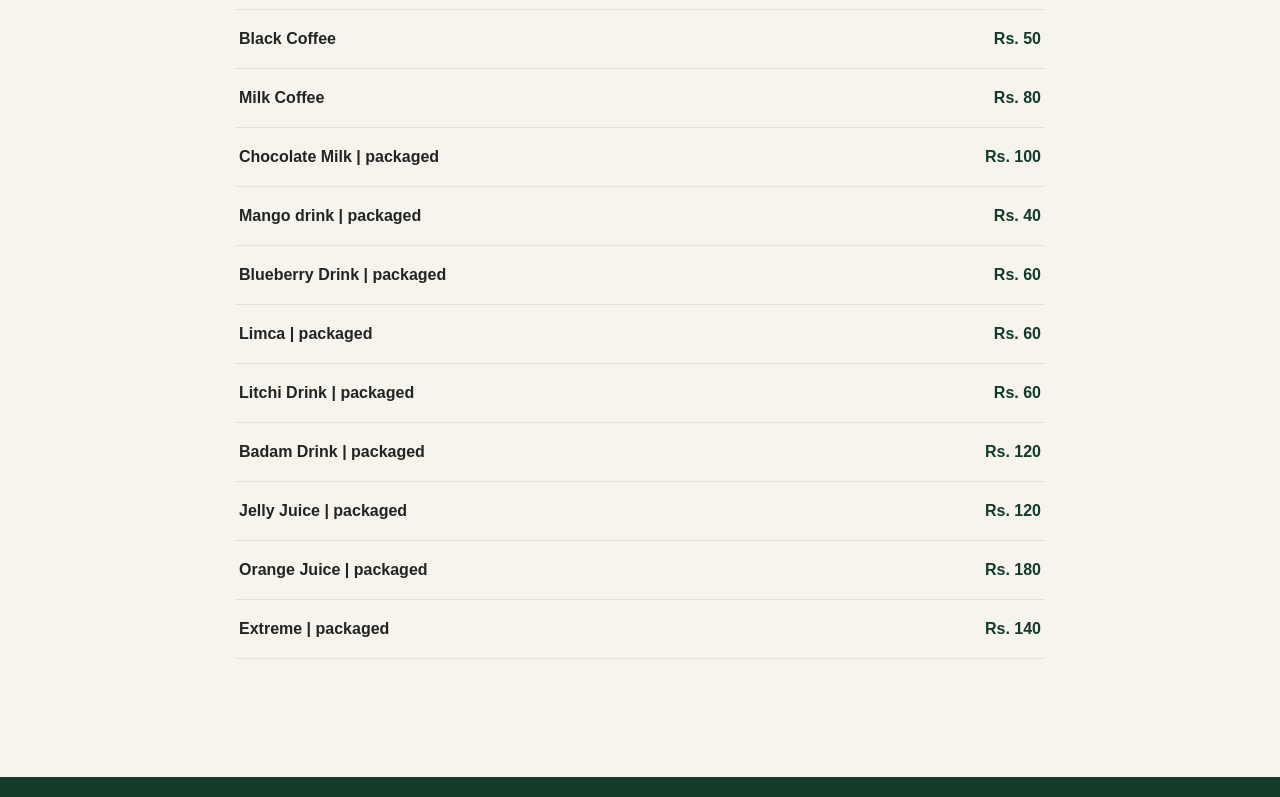
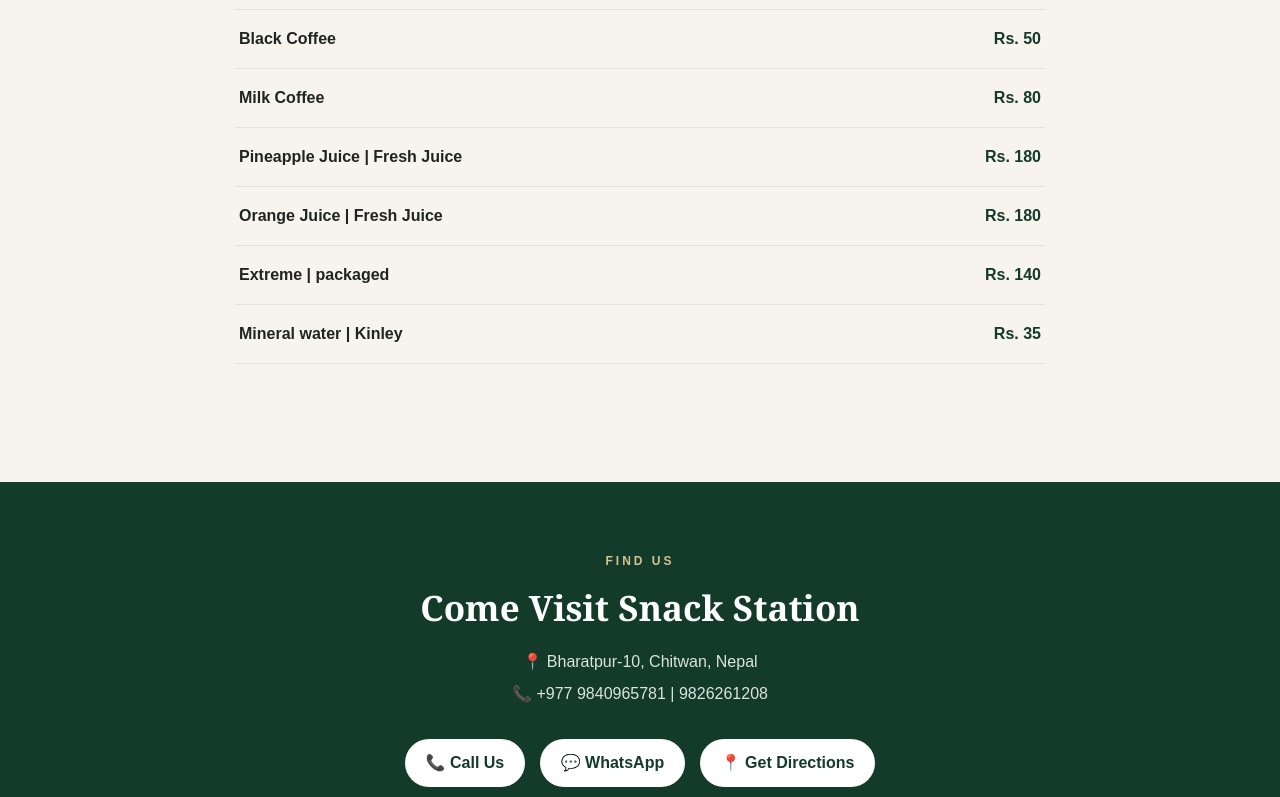
Before and after one commit to snackstation456-cell/Snack-station-menu-, a plain HTML site: page index.html in a window 1280 px wide. Shown: the part 2699-3496 px from the top of the page. Drawn offline with Linux system fonts and the light colour scheme.

Commit message:
Update index.html

```diff
--- a/index.html
+++ b/index.html
@@ -655,7 +655,7 @@ footer {
     <div class="category">
 
         <h3 class="category-title">
-            🍜 Noodles
+            🍜 Chowmien
         </h3>
 
 
@@ -950,95 +950,26 @@ footer {
             </span>
         </div>
 
-
         <div class="menu-item">
             <div>
                 <span class="item-name">
-                    Chocolate Milk | packaged
-                </span>
+                    Pineapple Juice | Fresh Juice
+                  </span>
             </div>
             <span class="item-price">
-                Rs. 100
-            </span>
+                Rs. 180
+                </span>
         </div>
+
+
+
+
 
 
         <div class="menu-item">
             <div>
                 <span class="item-name">
-                    Mango drink | packaged
-                </span>
-            </div>
-            <span class="item-price">
-                Rs. 40
-            </span>
-        </div>
-
-
-        <div class="menu-item">
-            <div>
-                <span class="item-name">
-                    Blueberry Drink | packaged
-                </span>
-            </div>
-            <span class="item-price">
-                Rs. 60
-            </span>
-        </div>
-
-
-        <div class="menu-item">
-            <div>
-                <span class="item-name">
-                    Limca | packaged
-                </span>
-            </div>
-            <span class="item-price">
-                Rs. 60
-            </span>
-        </div>
-
-
-        <div class="menu-item">
-            <div>
-                <span class="item-name">
-                    Litchi Drink | packaged
-                </span>
-            </div>
-            <span class="item-price">
-                Rs. 60
-            </span>
-        </div>
-
-
-        <div class="menu-item">
-            <div>
-                <span class="item-name">
-                    Badam Drink | packaged
-                </span>
-            </div>
-            <span class="item-price">
-                Rs. 120
-            </span>
-        </div>
-
-
-        <div class="menu-item">
-            <div>
-                <span class="item-name">
-                    Jelly Juice | packaged
-                </span>
-            </div>
-            <span class="item-price">
-                Rs. 120
-            </span>
-        </div>
-
-
-        <div class="menu-item">
-            <div>
-                <span class="item-name">
-                    Orange Juice | packaged
+                    Orange Juice | Fresh Juice
                 </span>
             </div>
             <span class="item-price">
@@ -1057,6 +988,17 @@ footer {
                 Rs. 140
             </span>
         </div>
+
+        <div class="menu-item">
+            <div>
+                <span class="item-name">
+                    Mineral water | Kinley
+                    </div>
+            <span class="item-price">
+                Rs. 35
+                </span>
+        </div>
+
 
     </div>
 
```
